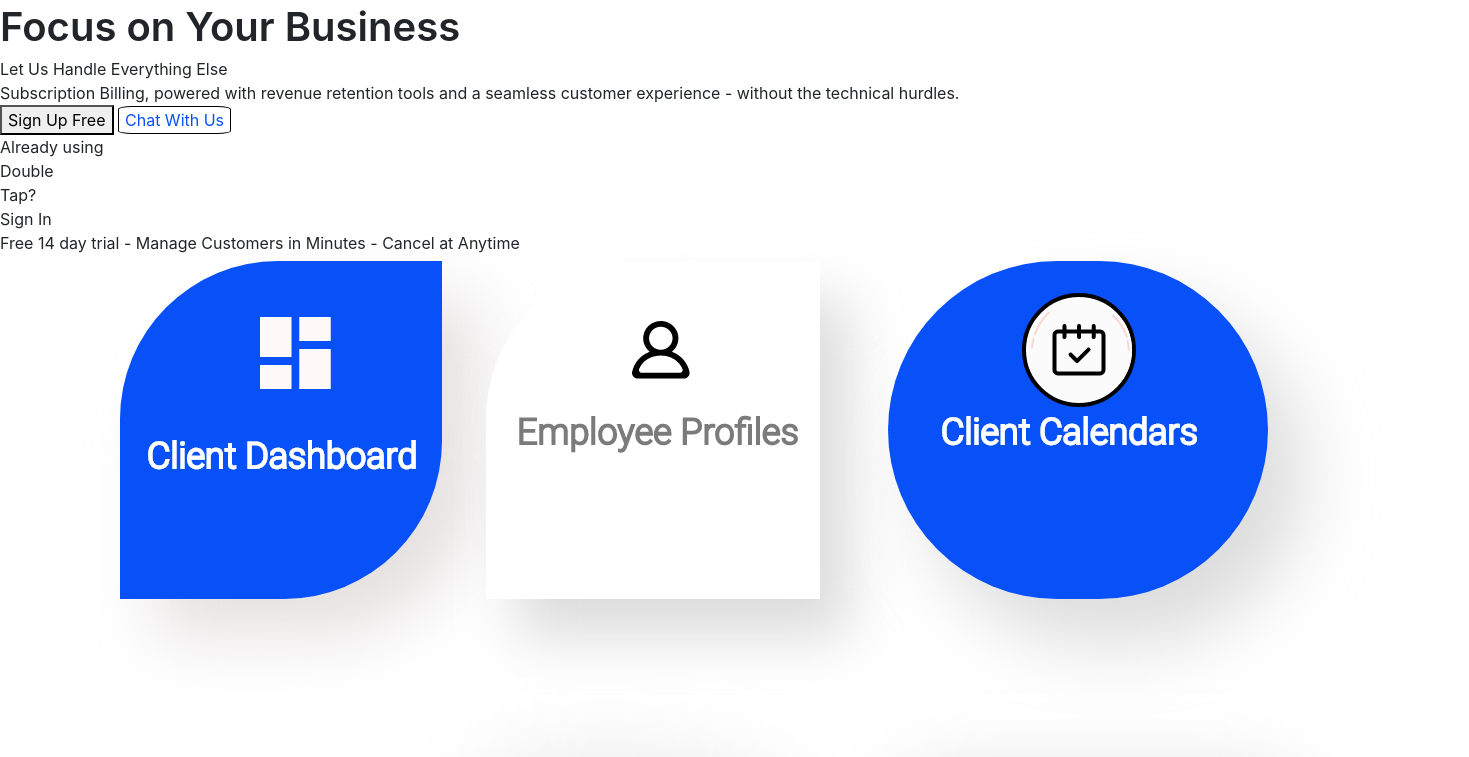
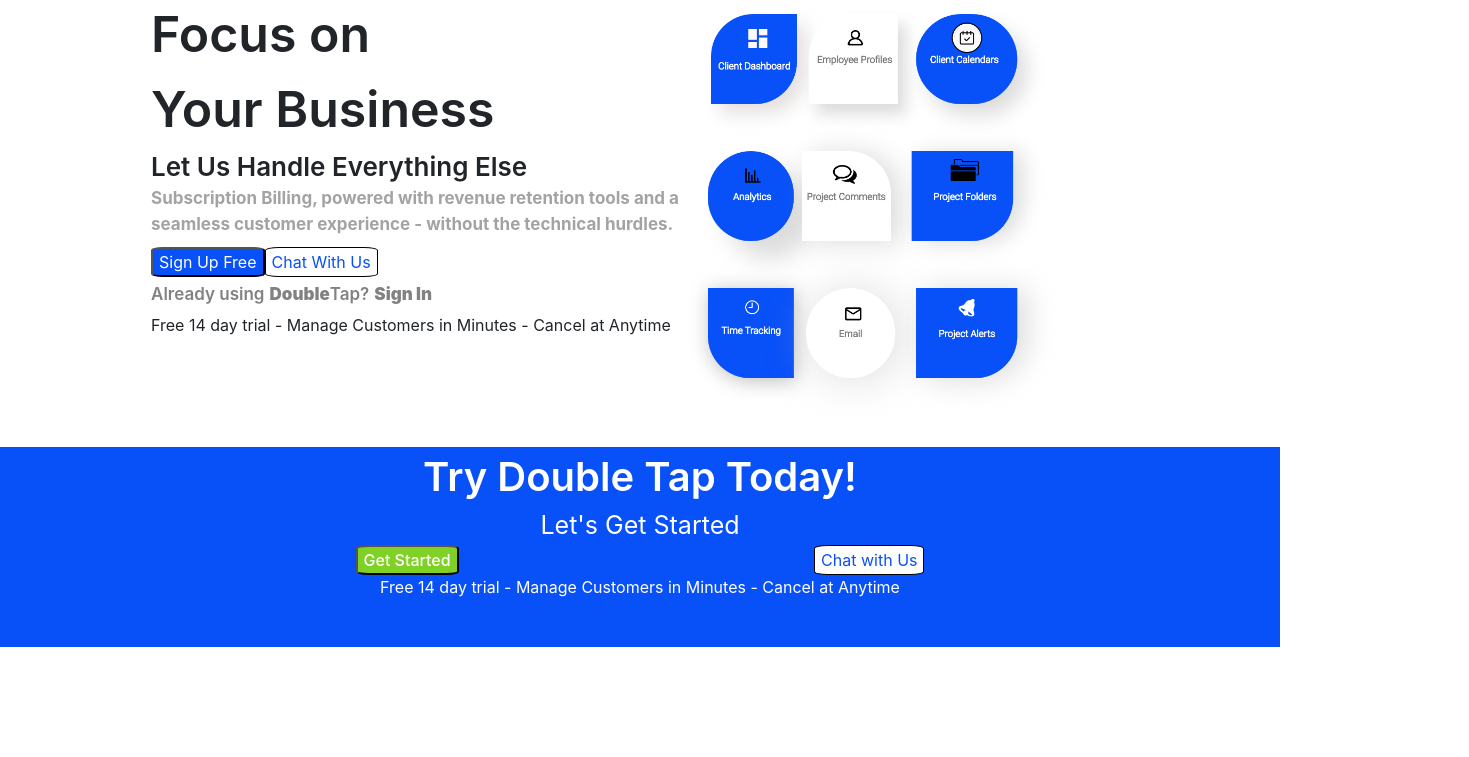
Before and after one commit to jcnghm/double_tap_crm_group, a plain HTML site: page index.html in a window 1280 px wide. Shown: the part 43-800 px from the top of the page, 1469 px wide, since content can reach past the window. Drawn offline with nearby package versions, Linux system fonts and the light colour scheme.

Commit message:
Landing3-OC

```diff
--- a/index.html
+++ b/index.html
@@ -35,12 +35,12 @@
 <!-- Focus on your business section -->
 
 <div class="focusbiz">
-    <div.topleft>
-        <div class="focus">Focus on Your Business</div>
+    <div class="topleft">
+        <div class="focus">Focus on <br />Your Business</div>
         <div class="handle">Let Us Handle Everything Else</div>
         <div class="billing">
             Subscription Billing, powered with revenue retention
-            tools and a seamless customer experience - without
+            tools and a <br/>seamless customer experience - without
             the technical hurdles.
         </div>
 
@@ -48,18 +48,20 @@
             <button class="signupfree">Sign Up Free</button>
             <button class="chat">Chat With Us</button>
         </div>
+        <div class="alreadysign">
+            <div class="already">Already using</div>
+            <div class="doublebold">Double</div>
+            <div class="tap">Tap?</div>
+            <div class="signinbold">Sign In</div>
+        </div>
 
-        <div class="already">Already using</div>
-        <div class="doublebold">Double</div>
-        <div class="tap">Tap?</div>
-        <div class="signinbold">Sign In</div>
         <div class="free">Free 14 day trial - Manage Customers in Minutes - Cancel at Anytime</div>
     </div>
-
     <div class="topright">
-        <img src="landing_css/images/Header-Side-1@2x.png" alt="Grid Options">
+        <img id ="gridoptions" src="landing_css/images/Header-Side-1@2x.png" alt="Grid Options">
     </div>
 </div>
+
 
 
 
--- a/landing_css/main.css
+++ b/landing_css/main.css
@@ -35,7 +35,7 @@
 
 .try{
     border-radius: 12%;
-    background-color: border-radius: 12%;
+    border-radius: 12%;
     background-color: #0850F8;
     color: white;
     border: 1px solid #0850F8;
@@ -45,22 +45,78 @@
 
 /* Focus Styling */
 
-.focus{
-    font-weight: 600;
-    font-size: 40px;
+.focusbiz{
+    display: flex;
+    flex-direction: row;
+    height: 20%;
+    justify-content: center;
 }
 
-.focusbiz{
+.topleft{
     display: flex;
-    width: 100%;
-    flex-direction: row;
-    height: 200px;
+    flex-direction: column;
+    justify-content: flex-start;
 }
 
 .topright{
-    max-height: 10%;
+    height: 450px;
+    width: 450px;
 }
 
+.focus{
+    font-weight: 600;
+    font-size: 50px;
+}
+
+.handle{
+    font-weight: 600;
+    font-size: 26px;
+}
+
+.billing{
+    font-weight: 700;
+    font-size: 17px;
+    color: #A3A3A3;
+}
+
+.focusbuttons{
+    display: flex;
+    flex-direction: row;
+    justify-content: flex-start;
+    margin-top: 10px;
+}
+
+.signupfree{
+    background-color: #0850F8;
+    color: white;
+    border-radius: 10%;
+
+}
+
+#gridoptions{
+    height: 100%;
+}
+
+.alreadysign{
+    display: flex;
+    flex-direction: row;
+    color: #838282;
+    font-size: 17px;
+    margin-top: 5px;
+    margin-bottom: 5px;
+}
+
+.already, .tap{
+    font-weight: 600;
+}
+
+.doublebold, .signinbold{
+    font-weight: 900;
+}
+
+.doublebold, .signinbold{
+    margin-left: 5px;
+}
 
 
 
@@ -91,6 +147,7 @@
     background-color: #0850F8;
     color: white;
     flex-direction: column;
+    height: 200px;
 }
 
 .today{
@@ -106,7 +163,7 @@
 
 .bottombuttons{
     display: flex;
-    justify-content: space-around;
+    justify-content: space-evenly;
 }
 
 .benefits{
@@ -117,6 +174,7 @@
     background-color: #7FD126;
     color: white;
     border-radius: 12%;
+    font-weight: 500;
 }
 
 .chat{
```
